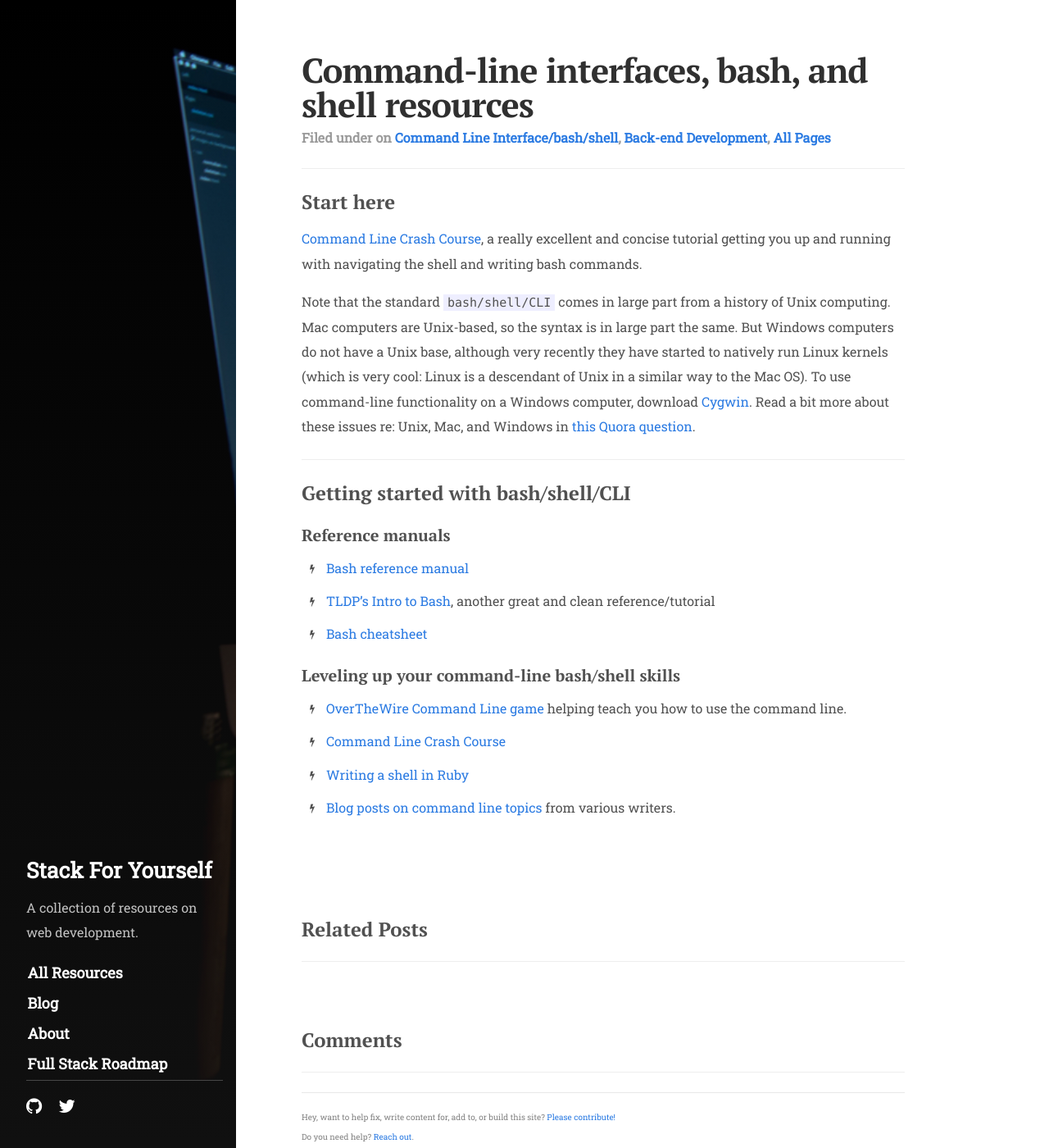
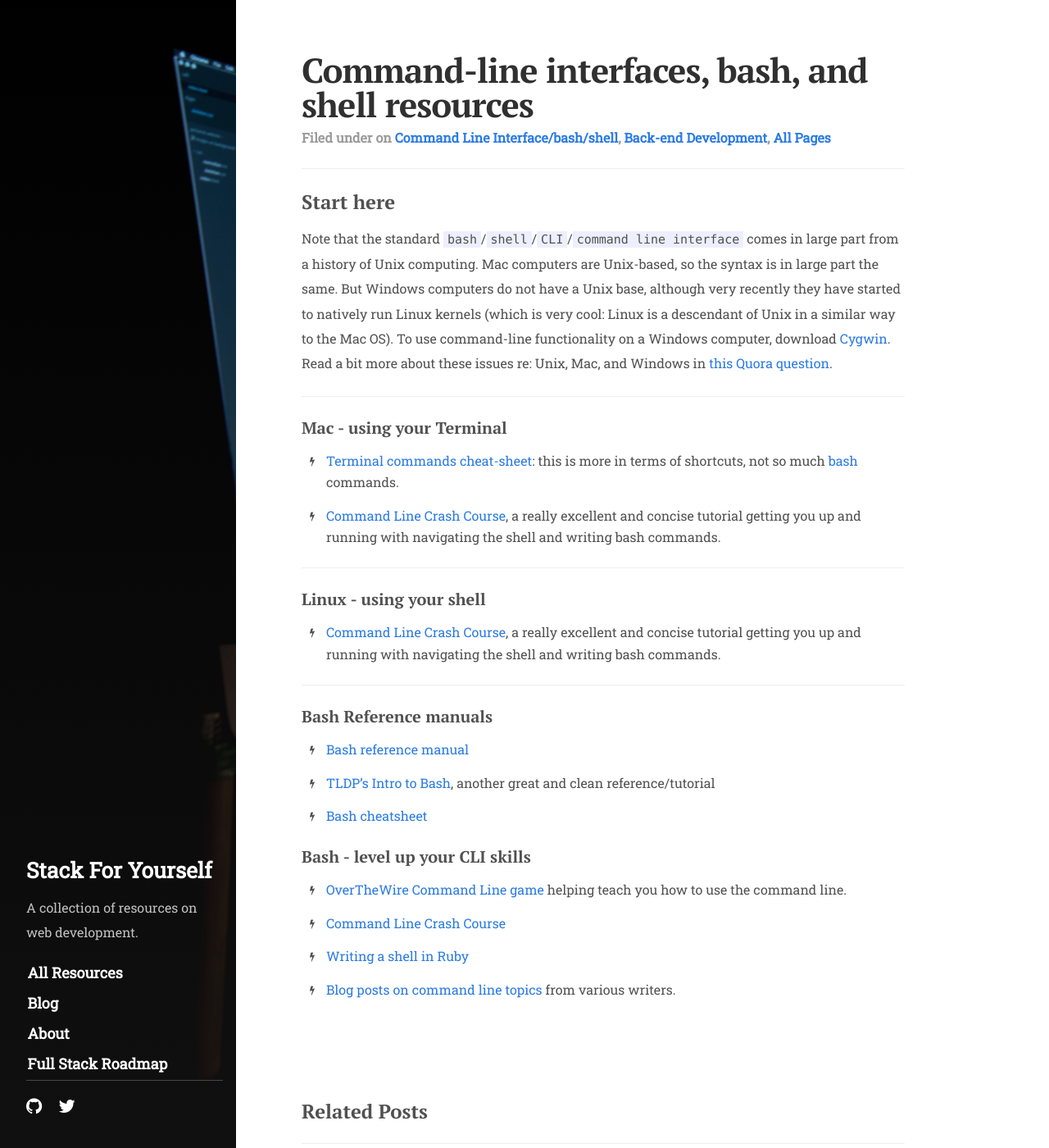
Before and after one commit to mindplace/stack-for-yourself, a Jekyll site: the page built from _posts/2016-10-01-command-line.md, in a window 1280 px wide and 1400 px high. Shown: the whole window at 82% size. Built offline with Jekyll 4.4.1, drawn with Linux system fonts in a browser that asks for light colours; nearby versions of some CDN libraries; comment, search, counter and statistics services are not loaded.

```diff
--- a/_posts/2016-10-01-command-line.md
+++ b/_posts/2016-10-01-command-line.md
@@ -6,20 +6,27 @@
 categories: [comp-sci]
 ---
 ## Start here
-[Command Line Crash Course](https://learnpythonthehardway.org/book/appendixa.html), a really excellent and concise tutorial getting you up and running with navigating the shell and writing bash commands.
-
-Note that the standard `bash/shell/CLI` comes in large part from a history of Unix computing. Mac computers are Unix-based, so the syntax is in large part the same. But Windows computers do not have a Unix base, although very recently they have started to natively run Linux kernels (which is very cool: Linux is a descendant of Unix in a similar way to the Mac OS). To use command-line functionality on a Windows computer, download [Cygwin](https://www.cygwin.com/). Read a bit more about these issues re: Unix, Mac, and Windows in [this Quora question](https://www.quora.com/If-Mac-OS-X-and-Linux-are-based-on-Unix-then-what-is-Windows-based-on-and-why-was-it-implemented-like-this-by-Bill-Gates).
+Note that the standard `bash`/`shell`/`CLI`/`command line interface` comes in large part from a history of Unix computing. Mac computers are Unix-based, so the syntax is in large part the same. But Windows computers do not have a Unix base, although very recently they have started to natively run Linux kernels (which is very cool: Linux is a descendant of Unix in a similar way to the Mac OS). To use command-line functionality on a Windows computer, download [Cygwin](https://www.cygwin.com/). Read a bit more about these issues re: Unix, Mac, and Windows in [this Quora question](https://www.quora.com/If-Mac-OS-X-and-Linux-are-based-on-Unix-then-what-is-Windows-based-on-and-why-was-it-implemented-like-this-by-Bill-Gates).
 
 <hr>
 
-## Getting started with bash/shell/CLI
+### Mac - using your Terminal
+* [Terminal commands cheat-sheet](https://github.com/0nn0/terminal-mac-cheatsheet): this is more in terms of shortcuts, not so much [bash](http://cs.lmu.edu/~ray/notes/bash/) commands.
+* [Command Line Crash Course](https://learnpythonthehardway.org/book/appendixa.html), a really excellent and concise tutorial getting you up and running with navigating the shell and writing bash commands.
 
-### Reference manuals
+<hr>
+
+### Linux - using your shell
+* [Command Line Crash Course](https://learnpythonthehardway.org/book/appendixa.html), a really excellent and concise tutorial getting you up and running with navigating the shell and writing bash commands.
+
+<hr>
+
+### Bash Reference manuals
 * [Bash reference manual](http://www.gnu.org/software/bash/manual/bashref.html)
 * [TLDP's Intro to Bash](http://www.tldp.org/HOWTO/Bash-Prog-Intro-HOWTO.html), another great and clean reference/tutorial
 * [Bash cheatsheet](http://cli.learncodethehardway.org/bash_cheat_sheet.pdf)
 
-### Leveling up your command-line bash/shell skills
+### Bash - level up your CLI skills
 * [OverTheWire Command Line game](http://overthewire.org/wargames/bandit/) helping teach you how to use the command line.
 * [Command Line Crash Course](https://learnpythonthehardway.org/book/appendixa.html)
 * [Writing a shell in Ruby](http://www.blackbytes.info/2016/07/writing-a-shell-in-ruby/?utm_source=rubyweekly&utm_medium=email)
```
Also changed, not shown: _posts/2017-01-18-getting-started-with-ruby-on-a-mac.md (added, +153 -0 lines), to_sort.md (+4 -0 lines).
